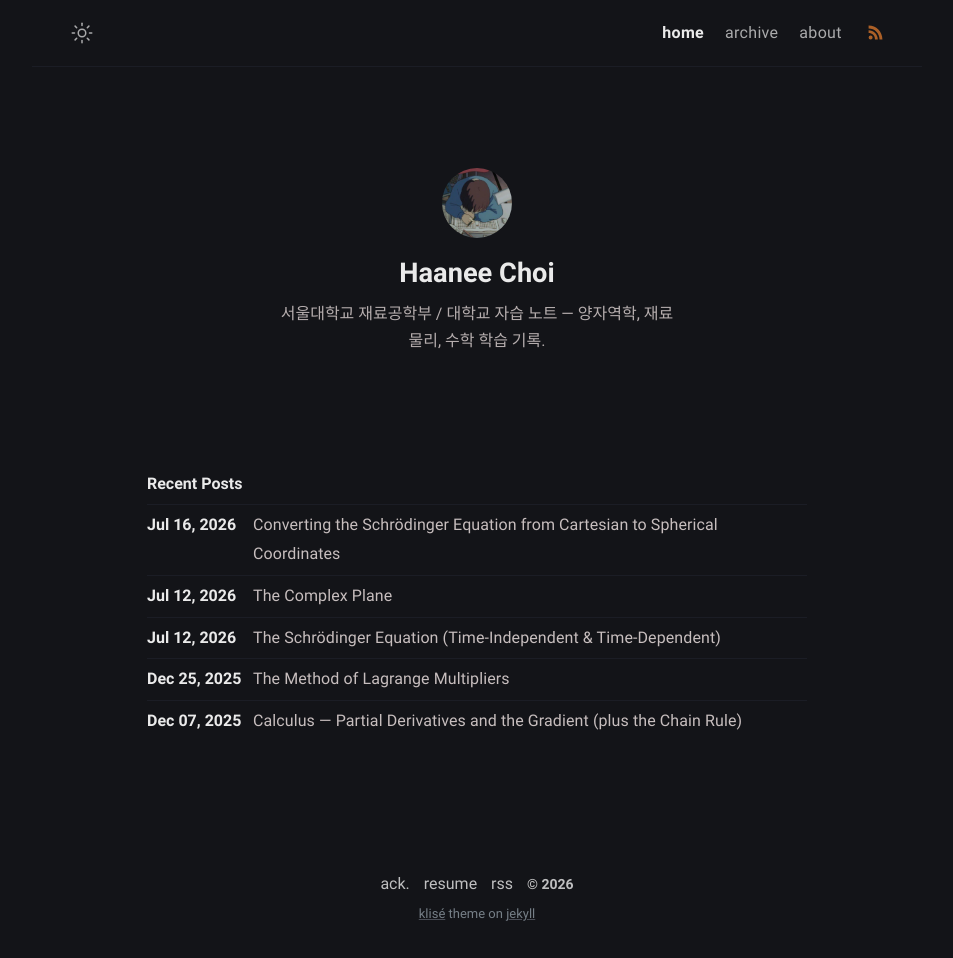
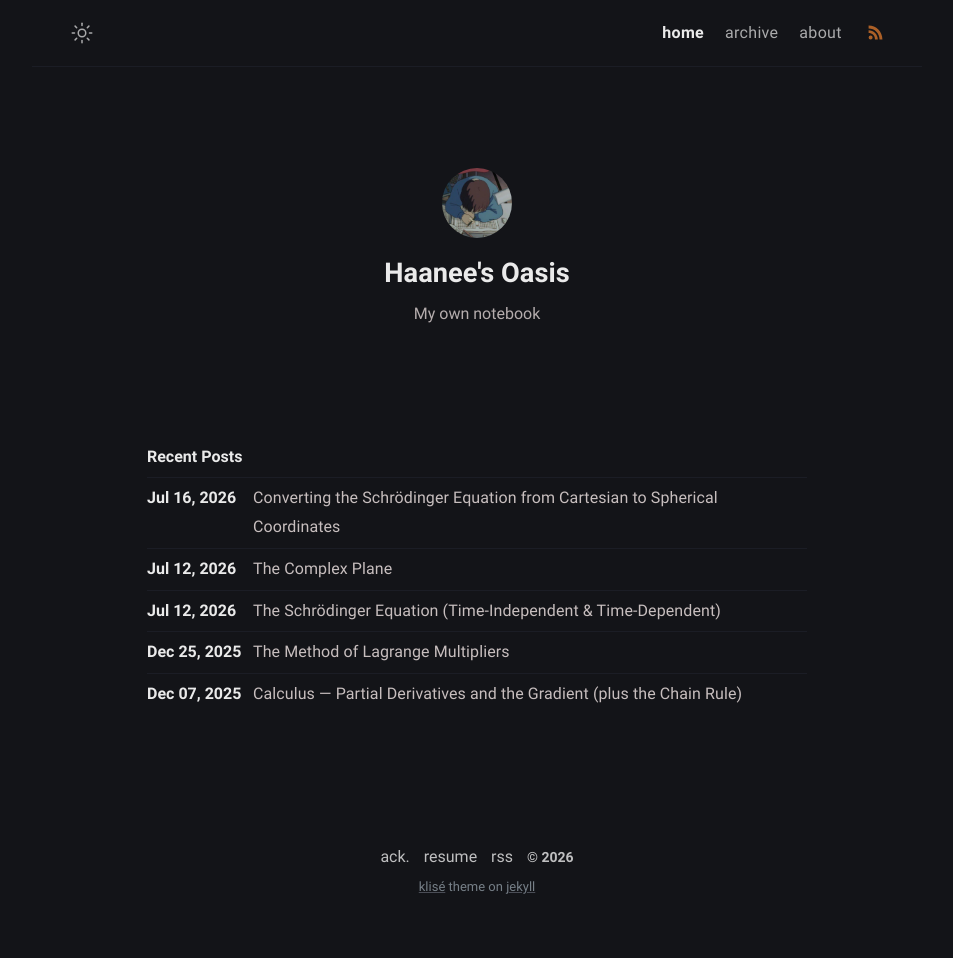
Before and after one commit to Oasisforhaanee/Oasisforhaanee.github.io, a Jekyll site: the page built from index.md, in a window 1280 px wide. Shown: the whole page, without its empty margins (163-1116 px from the left). Built offline with Jekyll 4.4.1, drawn with Linux system fonts in a browser that asks for light colours; after the commit the page ends 931 px from its top, so only the background shows below that.

Commit message:
Update profile: Haanee's Oasis / My own notebook

```diff
--- a/_config.yml
+++ b/_config.yml
@@ -1,8 +1,6 @@
 # Site settings
-title: Haanee Choi # site title
-description: >- # site description
-  예비 대학원생을 위한 대학교 자습 노트와 연구 포트폴리오. 슈뢰딩거 방정식,
-  양자역학의 수학적 구조, 재료물리 학습 기록을 다룹니다.
+title: Haanee's Oasis # site title
+description: My own notebook # site description
 lang: en-US # default lang
 timezone: Asia/Seoul # set your timezone
 image: /assets/img/ogp.png # This image used for Open Graph more info https://ogp.me/
@@ -11,9 +9,8 @@ mode: dark # default theme "dark" | "light"
 
 # Profile settings
 author:
-  name: Haanee Choi # author name
-  bio: >- # tell to the world
-    서울대학교 재료공학부 / 대학교 자습 노트 — 양자역학, 재료물리, 수학 학습 기록.
+  name: Haanee's Oasis # author name
+  bio: My own notebook # tell to the world
   username: Oasisforhaanee # general username
   github: Oasisforhaanee # github username
   twitter: # twitter username
```
